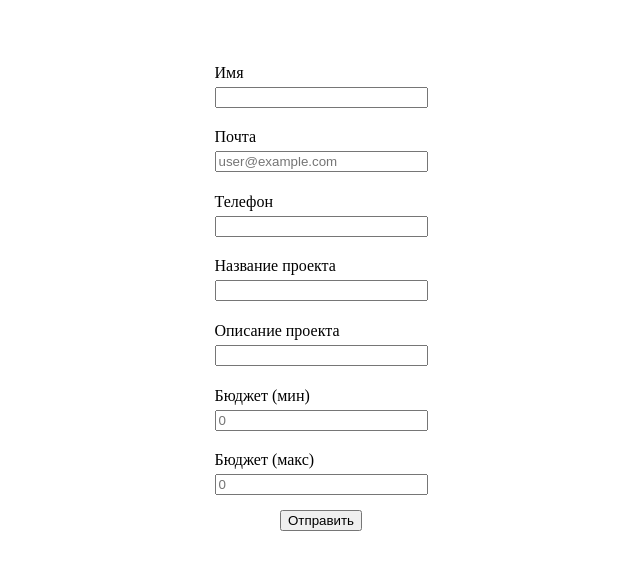
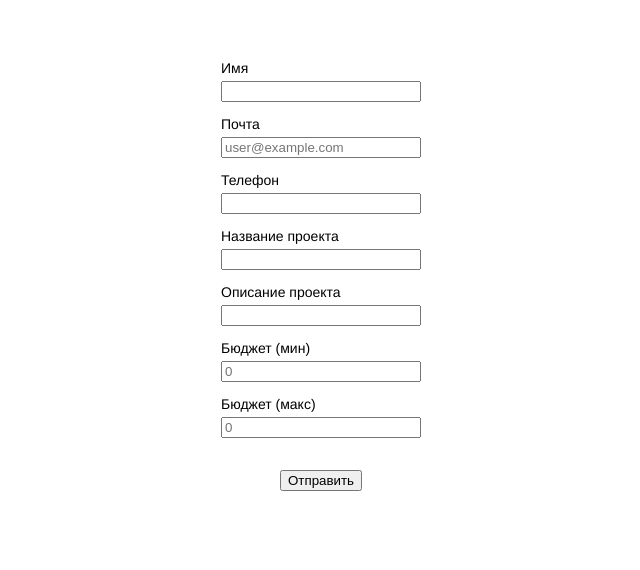
Before and after one commit to Alisbur/dalyoko, a plain HTML site: page test-front/index.html in a window 1280 px wide. Shown: the whole page, without its empty margins (319-959 px from the left). Drawn offline with Linux system fonts and the light colour scheme.

Commit message:
refactor: css

```diff
--- a/test-front/index.css
+++ b/test-front/index.css
@@ -1,21 +1,36 @@
+:root {
+  margin: 0;
+  padding: 0;
+  box-sizing: border-box;
+}
+
 body {
   padding: 50px;
   display: flex;
   justify-content: center;
+  font-family: 'Franklin Gothic Medium', 'Arial Narrow', Arial, sans-serif;
+  font-weight: 500;
+  font-size: 14px;
 }
 
 form {
+  min-width: 200px;
   max-width: 400px;
   display: flex;
-  flex-direction:
-  column; align-items:
-  center; gap: 5px
+  flex-direction: column;
+  align-items: center;
+  gap: 10px
 }
 
 fieldset {
   width: 100%;
+  padding: 2px 0;
   display: flex;
   flex-direction: column;
   gap: 5px;
   border: none
 }
+
+fieldset:last-of-type {
+  margin-bottom: 20px;
+}
```
